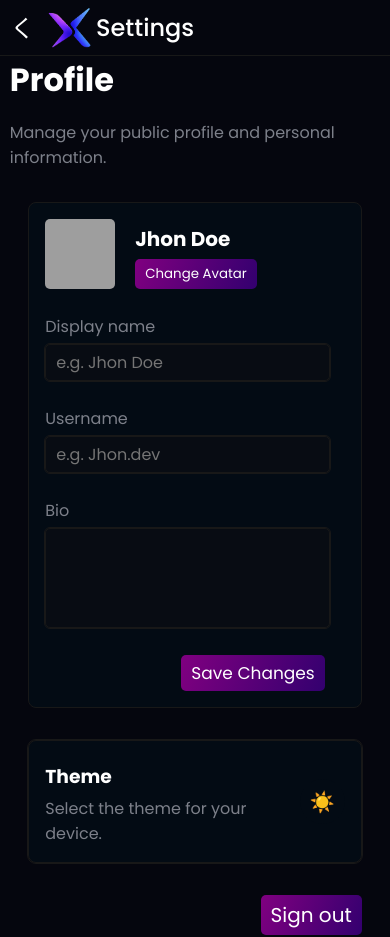
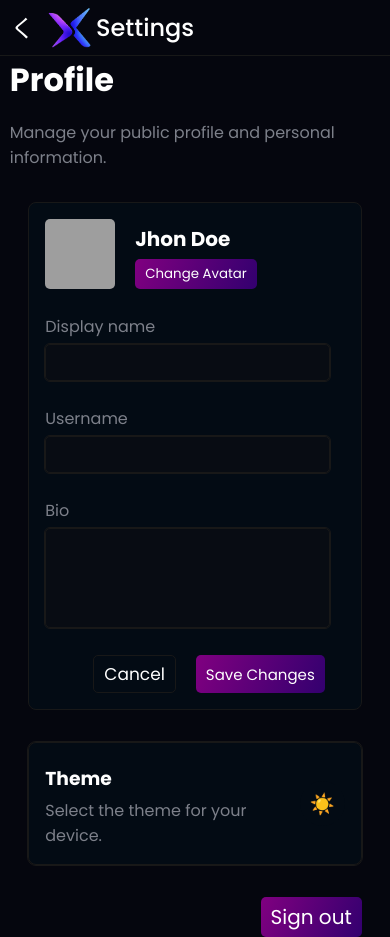
Before and after one commit to 55Lavkush555/Xavryn, a Next.js app: page /settings in a window 390 px wide. Built offline with nearby package versions, Linux system fonts and the light colour scheme; grey boxes are pictures that could not be loaded.

Commit message:
Implement user input handling and cancel functionality in settings page

```diff
--- a/app/settings/page.js
+++ b/app/settings/page.js
@@ -4,8 +4,18 @@ import styles from "./page.module.css"
 import ThemeToggle from '@/components/ThemeToggle/ThemeToggle'
 import { motion } from "framer-motion";
 import Link from 'next/link';
+import { useState } from 'react';
 
 const page = () => {
+    const [userName, setUserName] = useState("")
+    const [displayName, setDisplayName] = useState("")
+    const [bio, setBio] = useState("")
+
+    const handleCancel = () => {
+        setUserName("")
+        setDisplayName("")
+        setBio("")
+    }
 
     return (
         <div className={styles.settings}>
@@ -43,17 +53,18 @@ const page = () => {
                     </div>
                     <div>
                         <p>Display name</p>
-                        <input type="text" placeholder='e.g. Jhon Doe' />
+                        <input type="text" value={displayName} onChange={(e)=> setDisplayName(e.target.value)} />
                     </div>
                     <div>
                         <p>Username</p>
-                        <input type="text" placeholder='e.g. Jhon.dev' />
+                        <input type="text" value={userName} onChange={(e)=> setUserName(e.target.value)} />
                     </div>
                     <div>
                         <p>Bio</p>
-                        <textarea name="Bio" id=""></textarea>
+                        <textarea name="Bio" id="" value={bio} onChange={(e)=> setBio(e.target.value)}></textarea>
                     </div>
                     <div className={styles.save}>
+                        <button className={styles.cancel} onClick={handleCancel} >Cancel</button>
                         <button className={styles.hover}>Save Changes</button>
                     </div>
                 </motion.div>
--- a/app/settings/page.module.css
+++ b/app/settings/page.module.css
@@ -115,7 +115,8 @@
     color: rgb(125 128 138)
 }
 
-.profileSetting div>input, .profileSetting div>textarea {
+.profileSetting div>input,
+.profileSetting div>textarea {
     color: var(--text-color);
     font-size: 16px;
     border: 1px solid var(--border-color);
@@ -133,11 +134,13 @@
     resize: none;
 }
 
-.profileSetting div>input:hover, .profileSetting div>textarea:hover {
+.profileSetting div>input:hover,
+.profileSetting div>textarea:hover {
     outline: 1px solid #800080;
 }
 
-.profileSetting div>input:focus, .profileSetting div>textarea:focus {
+.profileSetting div>input:focus,
+.profileSetting div>textarea:focus {
     outline: 1px solid #800080;
     box-shadow: 0 0 5px #800080;
 }
@@ -145,6 +148,22 @@
 .save {
     display: flex;
     justify-content: end;
+}
+
+.save>.cancel {
+    background: none;
+    border: 1px solid var(--border-color);
+    color: var(--text-color);
+    border-radius: 5px;
+    padding: 5px 10px;
+    cursor: pointer;
+    font-size: 17px;
+    transition: all 0.3s ease;
+}
+
+.save>.cancel:hover {
+    transform: translateY(-2px);
+    box-shadow: 0 10px 25px rgba(0, 0, 0, 0.2);
 }
 
 .save>button {
@@ -218,7 +237,7 @@
 .hover:hover {
     background: linear-gradient(0deg, #800080, #33006F);
     transform: translateY(-2px);
-    box-shadow: 0 10px 25px rgba(0,0,0,0.2);
+    box-shadow: 0 10px 25px rgba(0, 0, 0, 0.2);
 }
 
 @media (max-width: 700px) {
@@ -232,3 +251,13 @@
         padding: 0px;
     }
 }
+
+@media (max-width: 390px) {
+    .save>button {
+        font-size: 15px;
+    }
+
+    .cancel {
+        font-size: 15px;
+    }
+}
```
